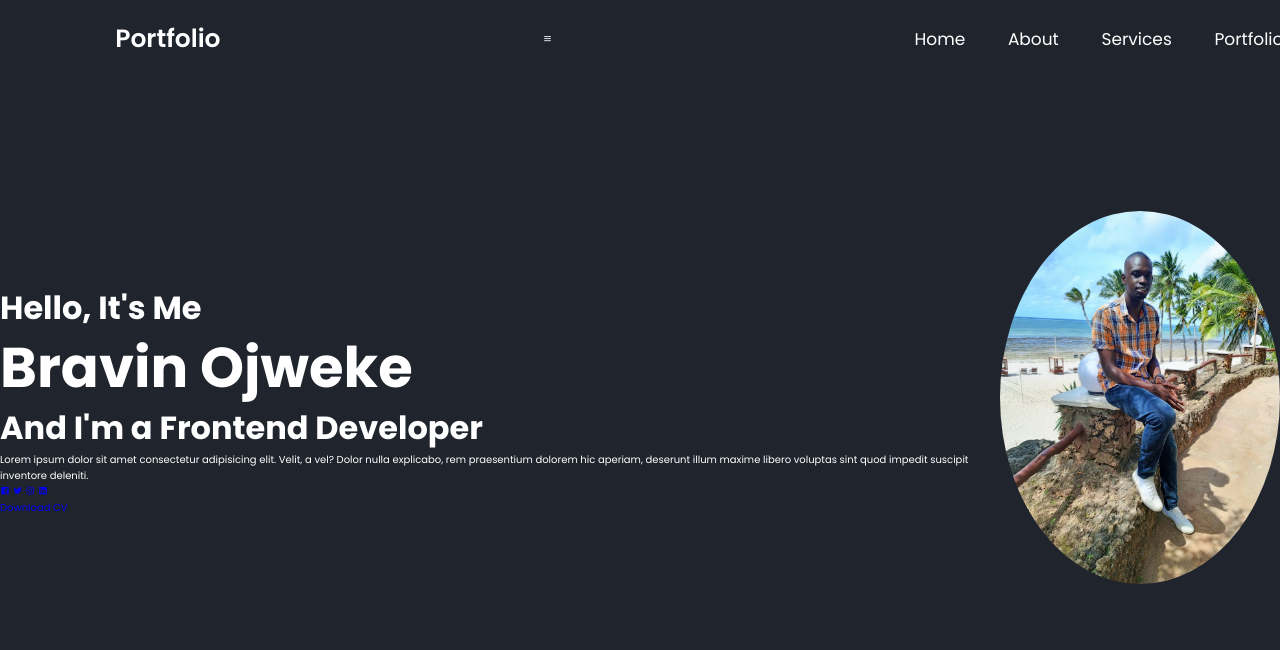
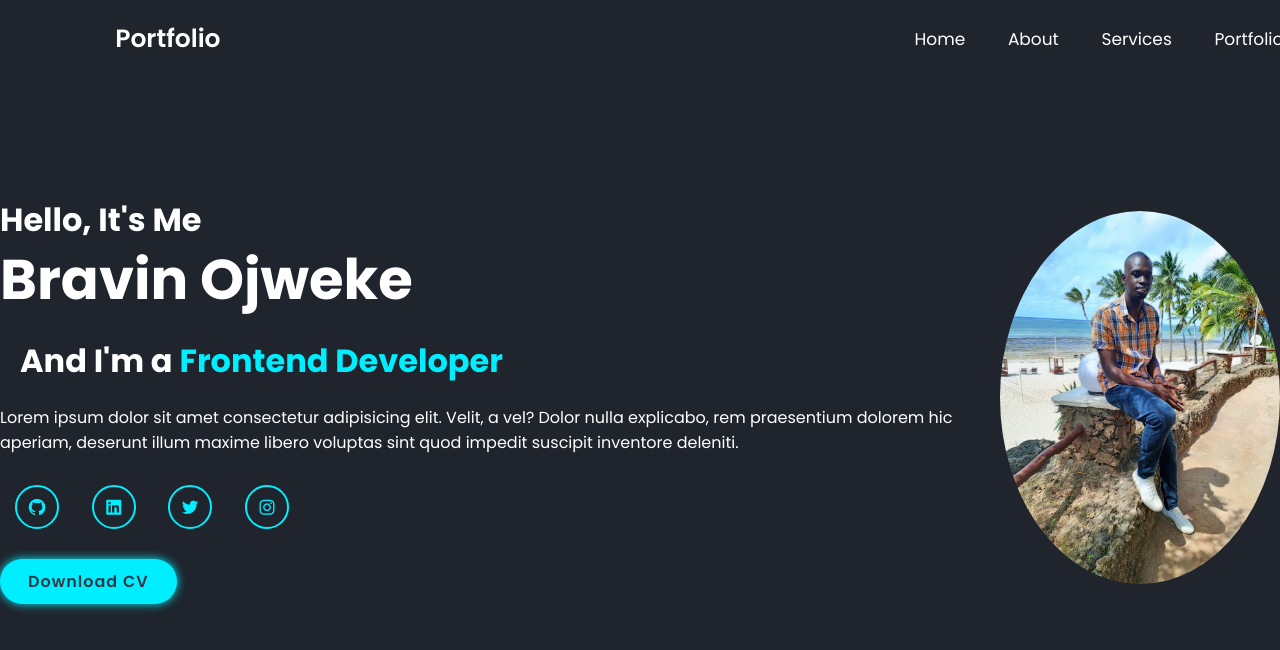
Before and after one commit to Bravque/MyPortfolio, a plain HTML site: page index.html in a window 1280 px wide. Drawn offline with nearby package versions, Linux system fonts and the light colour scheme.

Commit message:
finalizing the home home section

```diff
--- a/index.html
+++ b/index.html
@@ -14,7 +14,7 @@
       <header class="header">
         <a href="#" class="logo">Portfolio</a>
 
-        <i class='bx bx-menu'></i>
+        <i class='bx bx-menu' id="menu-icon"></i>
 
         <nav class="navbar">
             <a href="#home">Home</a>
@@ -37,10 +37,10 @@
                 </p>
 
                 <div class="social-media">
-                    <a href="#"><i class='bx bxl-facebook-square'></i></a>
+                    <a href="https://github.com/Bravque"><i class='bx bxl-github'></i></a>
+                    <a href="https://www.linkedin.com/in/bravin-ojweke-533ba026a/"><i class='bx bxl-linkedin-square'></i></a>
                     <a href="#"><i class='bx bxl-twitter'></i></a>
                     <a href="#"><i class='bx bxl-instagram'></i></a>
-                    <a href="#"><i class='bx bxl-linkedin-square'></i></a>
                 </div>
 
                 <a href="#" class="btn">Download CV</a>
--- a/style.css
+++ b/style.css
@@ -65,7 +65,7 @@ section{
 #menu-icon{
     font-size: 3.6rem;
     color: var(--text-color);
-    display: none  ;
+    display: none;
 
 }
 
@@ -87,8 +87,56 @@ section{
 
 }
 
+.home-content h3:nth-of-type(2){
+    margin: 2rem;
+}
+
+span{
+    color: var(--main-color);
+}
+
 .home-content h1{
     font-size: 5.6rem;
     font-weight: 700;
     line-height: 1.3;
 }
+.home-content p{
+    font-size: 1.6rem;
+}
+
+.social-media a{
+    display: inline-flex;
+    justify-content: center;
+    align-items: center;
+    width: 4rem;
+    height: 4rem;
+    background: transparent;
+    border: .2rem solid var(--main-color);
+    border-radius: 50%;
+    font-size: 2rem;
+    color: var(--main-color);
+    margin: 3rem 1.5rem 3rem;
+    transition: .5s ease;
+}
+
+.social-media a:hover{
+    background: var(--main-color);
+    color: var(--second-bg-color);
+    box-shadow: 0 0 1rem var(--main-color);
+}
+
+.btn{
+    display: inline-block;
+    padding: 1rem 2.8rem;
+    background: var(--main-color);
+    border-radius: 4rem;
+    box-shadow: 0 0 1rem var(--main-color);
+    font-size: 1.6rem;
+    color: var(--second-bg-color);
+    letter-spacing: .1rem;
+    font-weight: 600;
+}
+
+.btn:hover{
+    box-shadow: none;
+}
```
